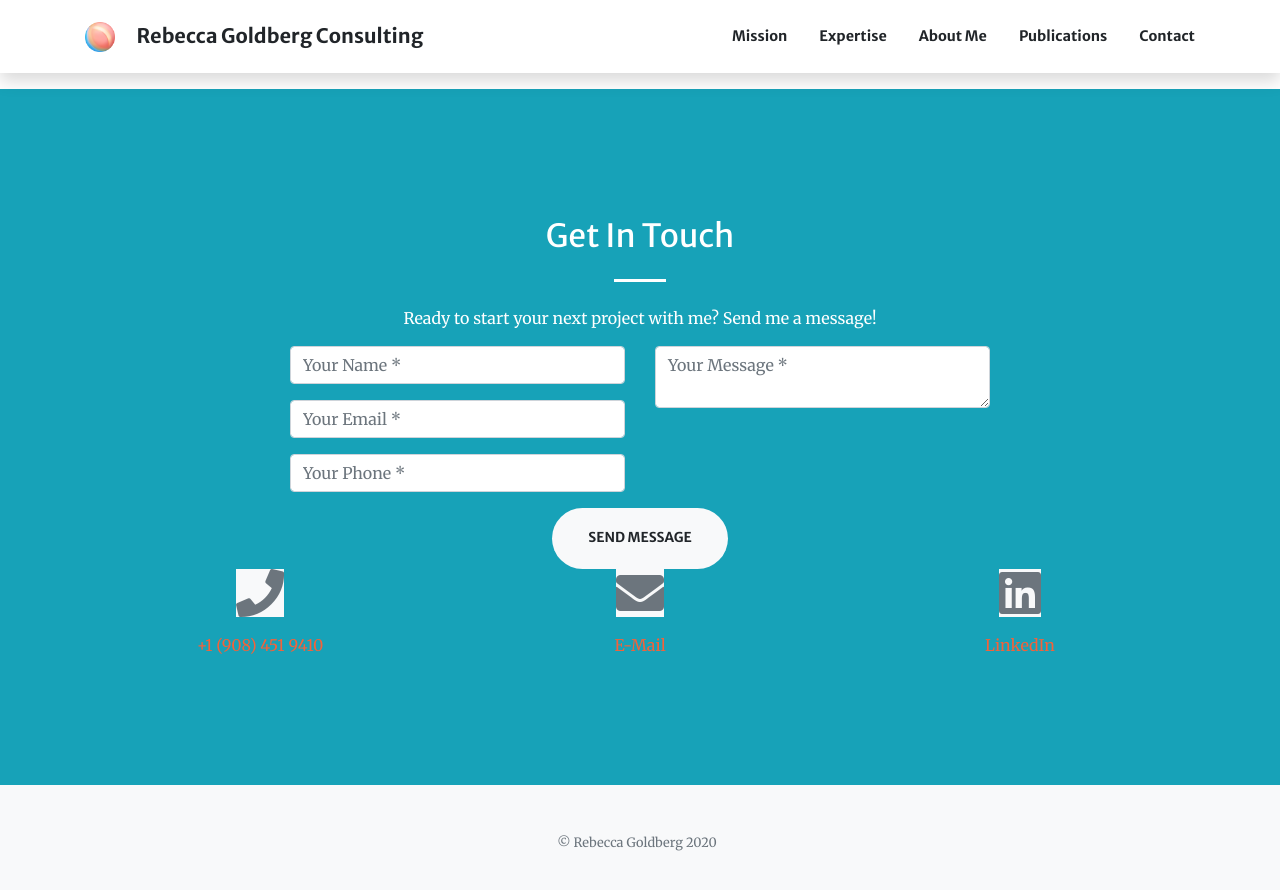
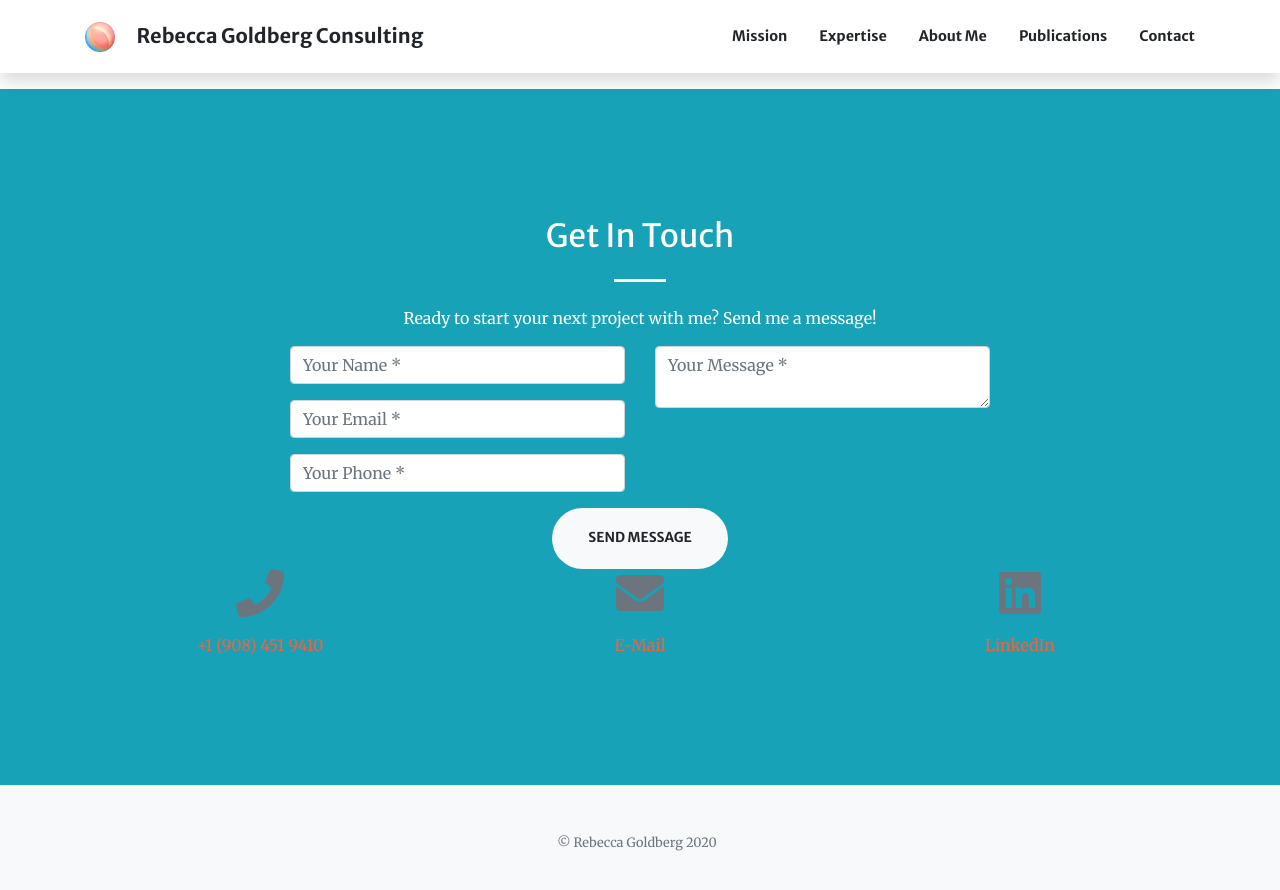
Before and after one commit to rebeccagoldberg/rebeccagoldberg.github.io, a Jekyll site: the page built from index.md, in a window 1280 px wide and 900 px high, scrolled down 4386 px. Shown: the top 890 px of the window. Built offline with Jekyll 4.4.1, drawn with Linux system fonts in a browser that asks for light colours.

Commit message:
Update contact.html

```diff
--- a/_includes/contact.html
+++ b/_includes/contact.html
@@ -48,7 +48,7 @@
       {% for action in section.actions %}
       {% assign fa = action.icon_type | default: "fas" %}
       <div class="col ml-auto text-center">
-        <a class="d-block" href="{{ action.url }}"><i class="{{ fa }} {{ action.icon }} fa-3x mb-3 text-muted btn-light"></i><br/>{{ action.title }}</a>
+        <a class="d-block" href="{{ action.url }}"><i class="{{ fa }} {{ action.icon }} fa-3x mb-3 text-muted"></i><br/>{{ action.title }}</a>
       </div>
       {% endfor %}
     </div>
```
